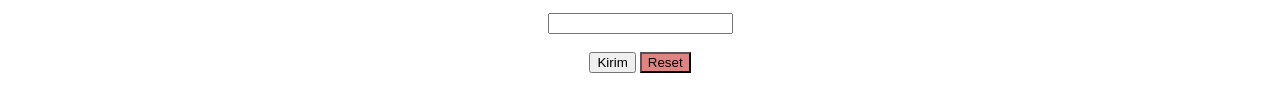
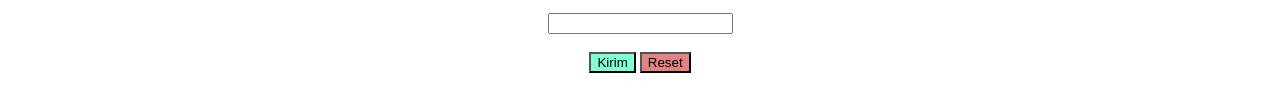
Before and after one commit to irsalinamanda/irsalinamanda.github.io, a plain HTML site: page Portofolio.html in a window 1280 px wide. Shown: the part 660-772 px from the top of the page. Drawn offline with Linux system fonts and the light colour scheme.

Commit message:
benerin button

```diff
--- a/Portofolio.html
+++ b/Portofolio.html
@@ -30,6 +30,9 @@
         }
         .reset{
             background-color: rgb(224, 131, 131);
+        }
+        .submit{
+            background-color: aquamarine;
         }
         table{
             margin-left: auto;
```
